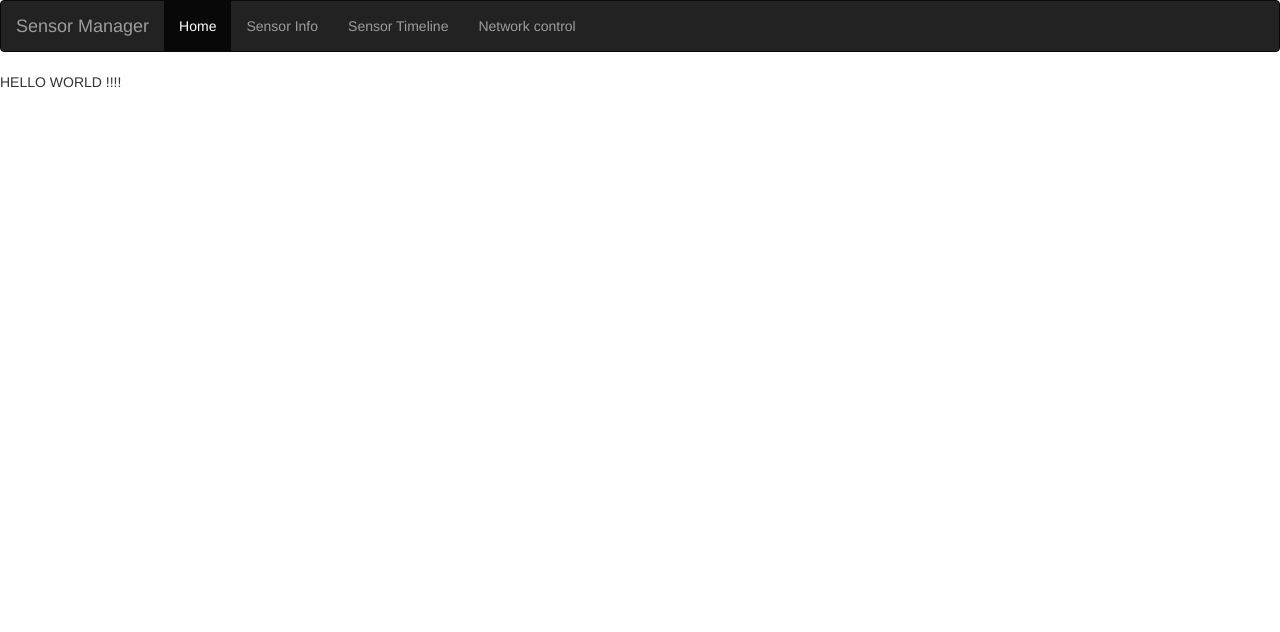
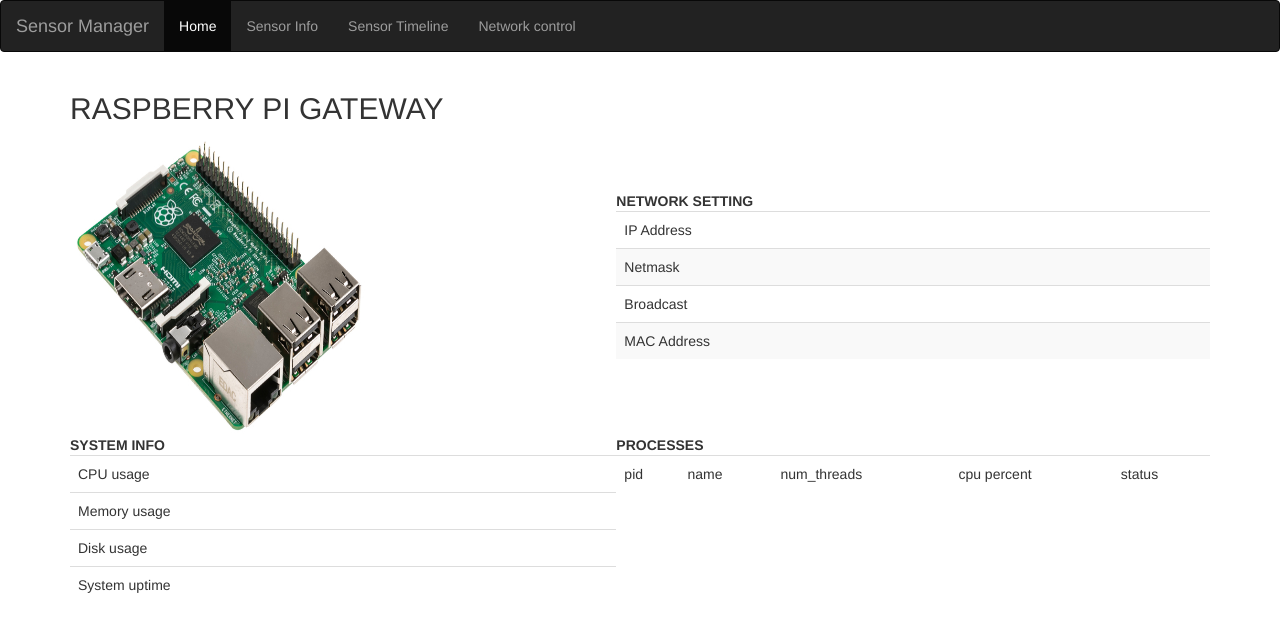
Before and after one commit to hoangtrung225/sensors_gateway, a Flask app: template app/templates/index.htm in a window 1280 px wide. Shown: the top 632 px of the page. Run offline with Flask 2, Linux system fonts and the light colour scheme; the template is opened without the code that fills it, so the values that code supplies are empty; some libraries are stand-ins or nearby versions.

Commit message:
add index page

```diff
--- a/app/routes/routes.py
+++ b/app/routes/routes.py
@@ -1,11 +1,15 @@
 from app import app
 from flask import render_template
 from app.models import Sensor
+from app.sys_info import SystemInfo
 
 @app.route('/')
 @app.route('/index', methods=['GET'])
 def index():
-    return render_template('index.htm')
+    network = SystemInfo.network_info()
+    system = SystemInfo.system_info()
+    processes = SystemInfo.system_process()
+    return render_template('index.htm', network=network, system=system, processes=processes)
 
 @app.route('/sensor')
 def sensor_info():
--- a/app/templates/index.htm
+++ b/app/templates/index.htm
@@ -1,5 +1,44 @@
 {% extends "base.htm" %}
-{% block title %}This is an sensor data page{% endblock %}
+{% block title %}RASPBERRY PI GATEWAY{% endblock %}
 {% block content %}
-HELLO WORLD !!!!
+<div class="container">
+	<h2>RASPBERRY PI GATEWAY</h2>
+	<table id=table_info style="width:100%" class="table-responsive">
+		<tr>
+			<td>
+				<img src="{{ url_for('static', filename='images/pi2.jpg') }}" alt="RaspberryPi image" width="300" height="300">
+			</td>
+			<td>
+				<table id=network_info class="table table-striped">
+					<tr><span style="font-weight:bold">NETWORK SETTING</span></tr>
+					<tr><td>IP Address</td><td>{{network.address}}</td></tr>
+					<tr><td>Netmask</td><td>{{network.netmask}}</td></tr>
+					<tr><td>Broadcast</td><td>{{network.broadcast}}</td></tr>
+					<tr><td>MAC Address</td><td>{{network.mac}}</td></tr>
+				</table>
+			</td>
+		</tr>
+		<tr>
+			<td valign="top">
+				<table id=system_info class="table" border="0">
+					<tr><span style="font-weight:bold">SYSTEM INFO</span></tr>
+					<tr><td>CPU usage</td><td>{{system.cpu}}</td></tr>
+					<tr><td>Memory usage</td><td>{{system.memory}}</td></tr>
+					<tr><td>Disk usage</td><td>{{system.disk}}</td></tr>
+					<tr><td>System uptime</td><td>{{system.uptime}}</td></tr>
+				</table>
+			</td>
+			<td valign="top">
+				<table id=processes class="table table-striped">
+					<tr><span style="font-weight:bold">PROCESSES</span></tr>
+					<tr><td>pid</td><td>name</td><td>num_threads</td><td>cpu percent</td><td>status</td></tr>
+					{% for process in processes %}
+					<tr><td>{{ process.pid }}</td><td>{{ process.name }}</td><td>{{ process.num_threads }}</td><td>{{ process.cpu_percent }}</td><td>{{ process.status }}</td></tr>
+					{% endfor %}
+				</table>
+			</td>
+
+		</tr>
+	</table>
+</div>
 {% endblock %}
--- a/app/templates/sensor.htm
+++ b/app/templates/sensor.htm
@@ -8,7 +8,7 @@
 		<button type="button" class="btn btn-primary active">Start collect</button>
 		<button type="button" class="btn btn-primary" disabled>Stop collect</button>
 	</div>
- 	<table id="sensors_table" style="width:100%">
+ 	<table id="sensors_table" style="width:100%" class="table table-striped">
   <tr>
     <td>Sensor ID</td>
     <td>Battery</td>
```
Also changed, not shown: app/sys_info.py (added, +43 -0 lines), app/templates/timeline.htm (+5 -3 lines), app/static/images/pi2.jpg (added).
